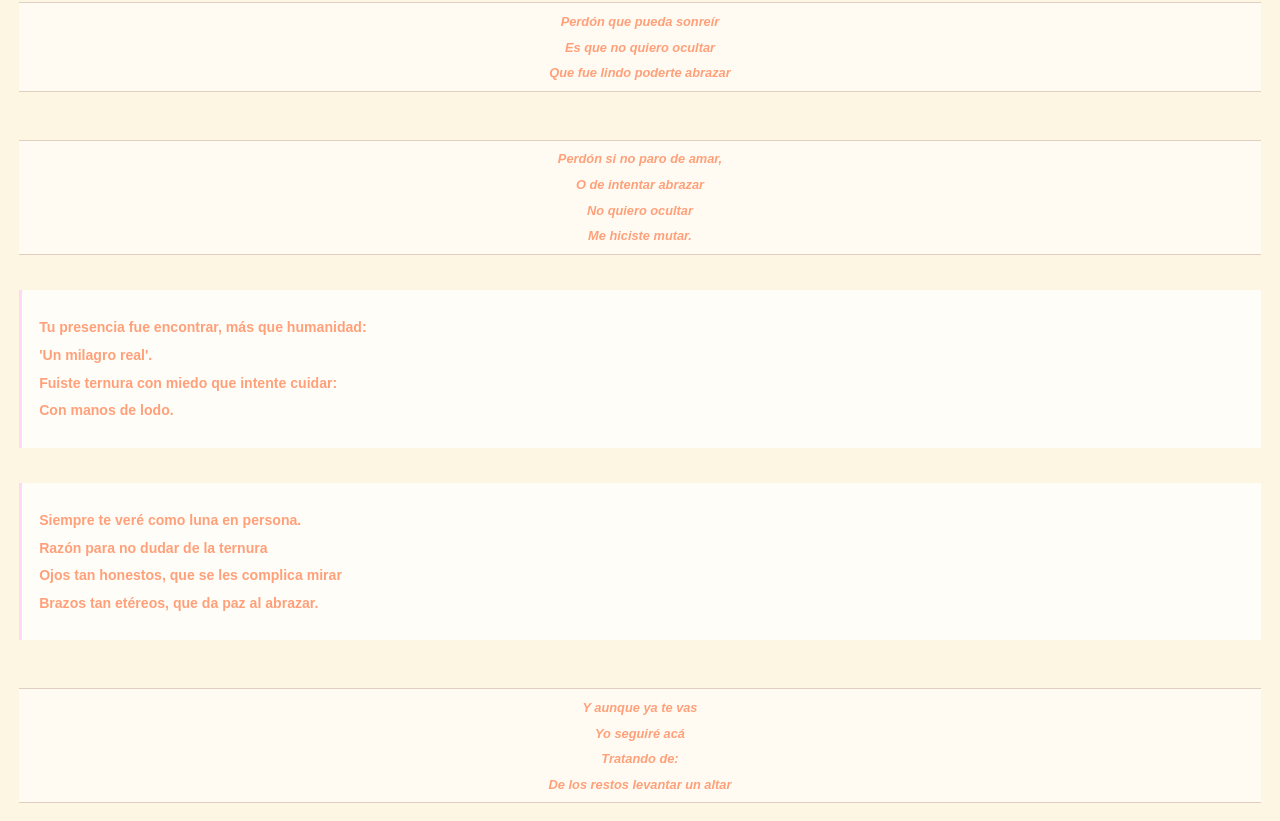
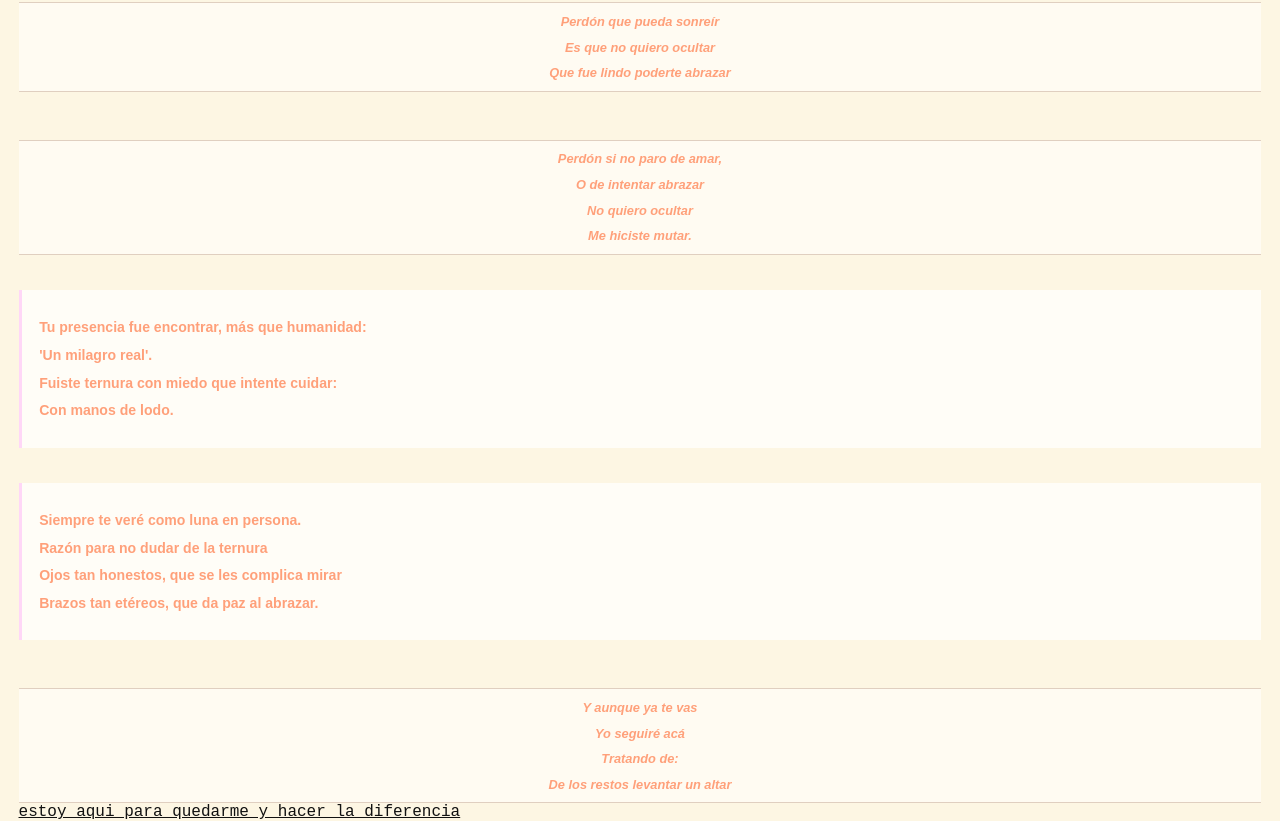
Before and after one commit to IvanMatias1618/Mediaweb, a plain HTML site: page duelo/el_tren.html in a window 1280 px wide. Shown: the part 1256-2077 px from the top of the page. Drawn offline with Linux system fonts and the light colour scheme.

Commit message:
Update el_tren.html

```diff
--- a/duelo/el_tren.html
+++ b/duelo/el_tren.html
@@ -71,6 +71,7 @@
       <h1>Tratando de:</h1>
       <h1>De los restos levantar un altar</h1>
     </section>
+    <a href="https://youtu.be/tsKhBBXPZx4?si=5ehR89QXOOHwYh2F"> estoy aqui para quedarme y hacer la diferencia </a>
   </body>
 
   </html>
```
